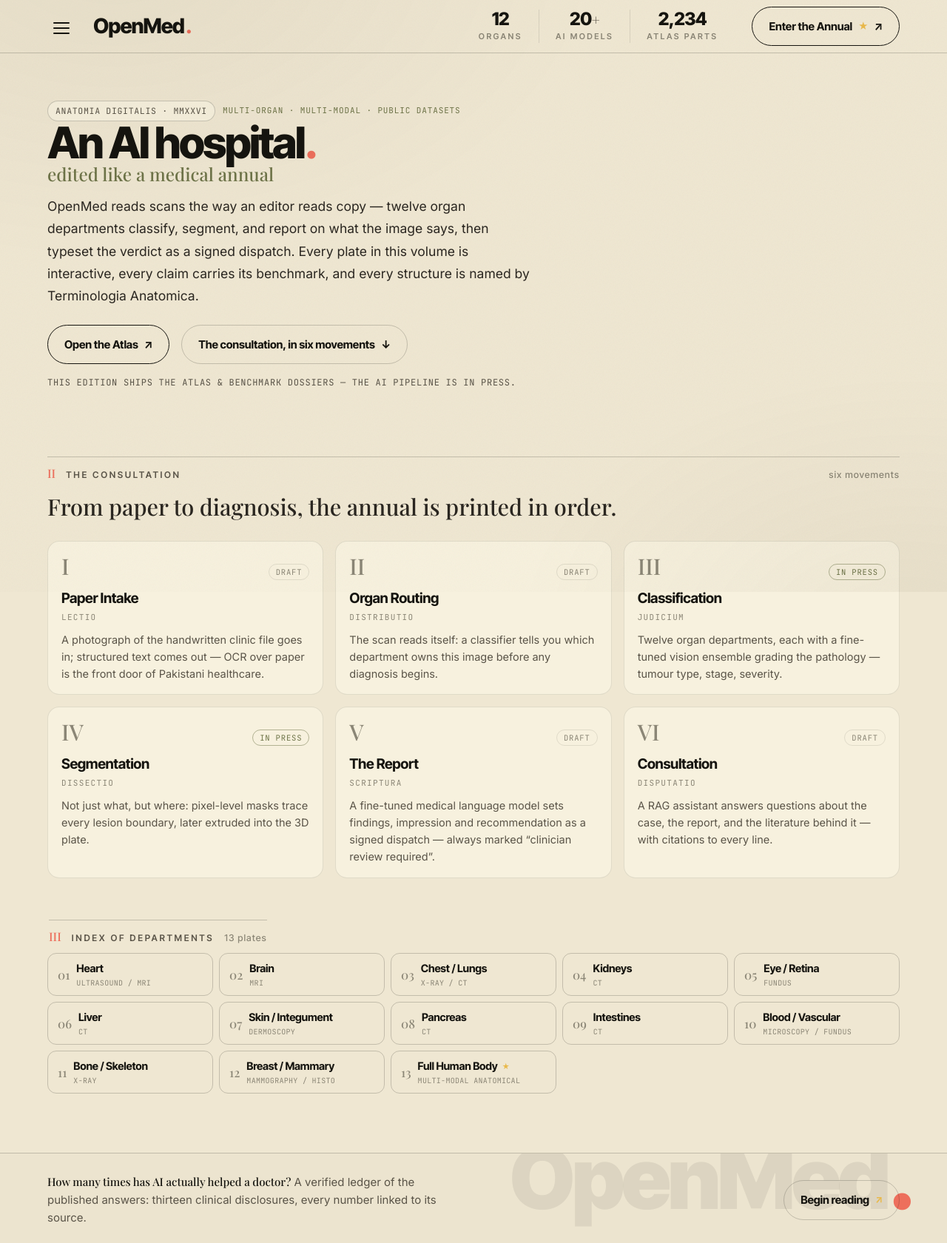
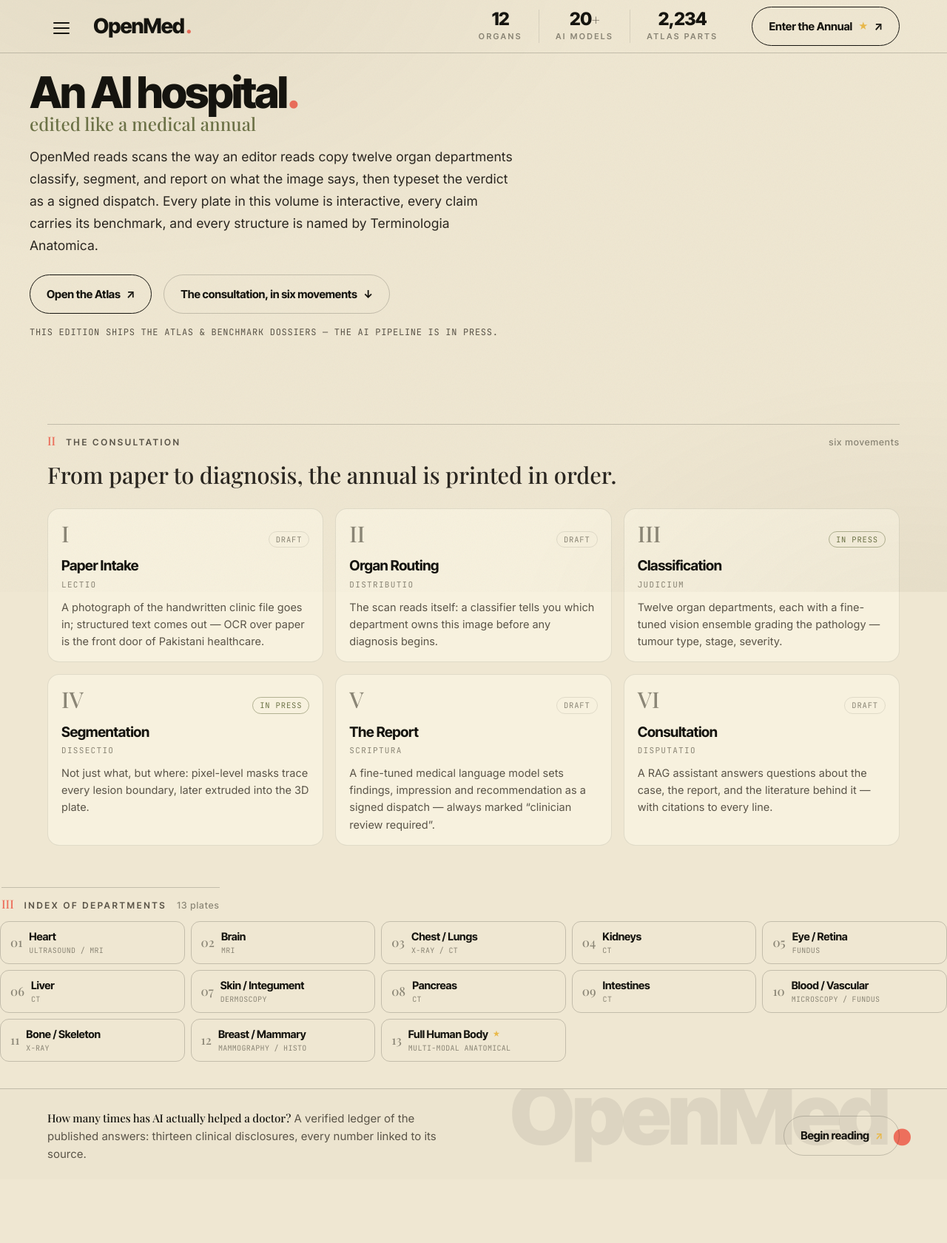
Before and after one commit to H0NEYP0T-466/OpenMed, a React (Vite) app: page /#/ in a window 1280 px wide. Shown: the whole page at 74% size. After the commit the page ends 1594 px from the top, so only its background shows below. Built offline with nearby package versions, Linux system fonts and the light colour scheme.

Commit message:
minnor but major .css changes

```diff
--- a/src/features/landing/LandingPage.css
+++ b/src/features/landing/LandingPage.css
@@ -6,7 +6,10 @@
   display: grid;
   grid-template-columns: minmax(0, 1fr);
   max-width: 900px;
-  padding: 64px 64px 40px;
+  padding-top: 24px;
+  padding-bottom: 64px;
+  padding-left: 40px;
+
 }
 
 .lp-hero-sub {
@@ -127,7 +130,8 @@
 /* Departments */
 .lp-departments {
   flex: 0 0 auto;
-  padding: 50px 64px 0;
+  padding-top: 50px;
+
 }
 
 a.lp-pill {
@@ -138,7 +142,7 @@
 /* Colophon */
 .lp-foot {
   flex: 0 0 auto;
-  margin-top: 64px;
+  margin-top: 20px;
   position: relative;
   border-top: 1px solid var(--line);
   background: var(--paper-warm);
@@ -170,7 +174,7 @@
   justify-content: space-between;
   flex-wrap: wrap;
   gap: 12px;
-  padding-top: 26px ;
+  padding-top: 27px;
 }
 
 /* Lead-in line beside "Begin reading" */
--- a/src/features/landing/LandingPage.tsx
+++ b/src/features/landing/LandingPage.tsx
@@ -73,16 +73,12 @@
     {/* Hero — the frontispiece fold */}
     <section className="lp-hero">
       <div className="lp-hero-type">
-        <div className="badge-row">
-          <span className="mono-badge">Anatomia Digitalis · MMXXVI</span>
-          <span className="veri-line">Multi-organ · Multi-modal · Public datasets</span>
-        </div>
         <h1 className="dossier-title">
           An AI hospital<span className="dot">.</span>
         </h1>
         <p className="lp-hero-sub serif">edited like a medical annual</p>
         <p className="dossier-lead">
-          OpenMed reads scans the way an editor reads copy — twelve organ departments
+          OpenMed reads scans the way an editor reads copy twelve organ departments
           classify, segment, and report on what the image says, then typeset the verdict
           as a signed dispatch. Every plate in this volume is interactive, every claim
           carries its benchmark, and every structure is named by Terminologia Anatomica.
```
